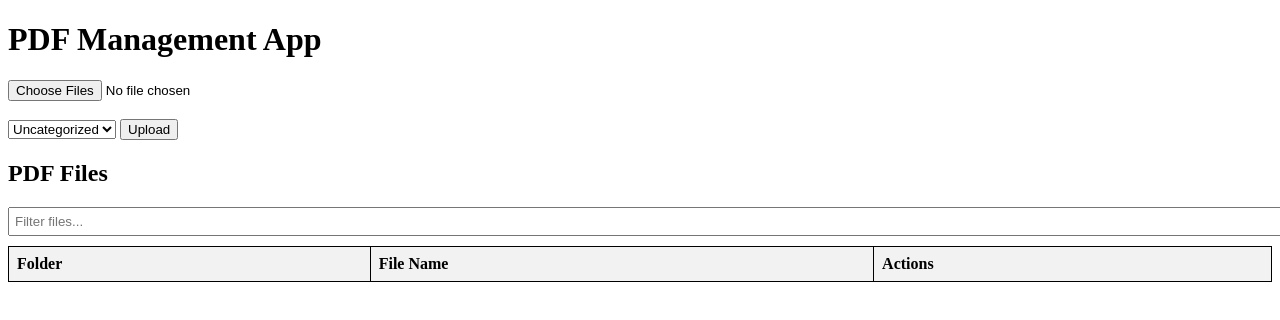
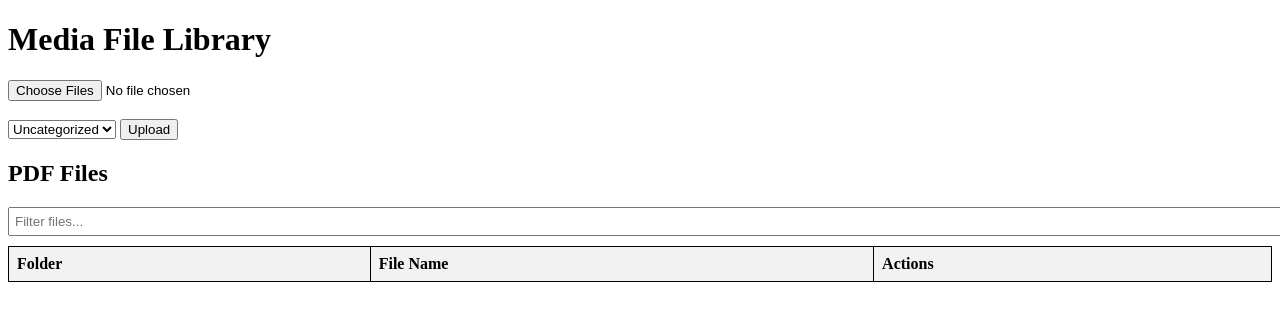
Before and after one commit to lumamane/pdf-web-app-002, a website: page public/index.html in a window 1280 px wide. Drawn offline with nearby package versions, Linux system fonts and the light colour scheme; no server answers.

Commit message:
Update index.html
Change Title

```diff
--- a/public/index.html
+++ b/public/index.html
@@ -30,7 +30,7 @@
     </style>
 </head>
 <body>
-    <h1>PDF Management App</h1>
+    <h1>Media File Library</h1>
     <input type="file" id="fileInput" multiple>
     <br><br>
     <select id="subfolderSelect">
```
